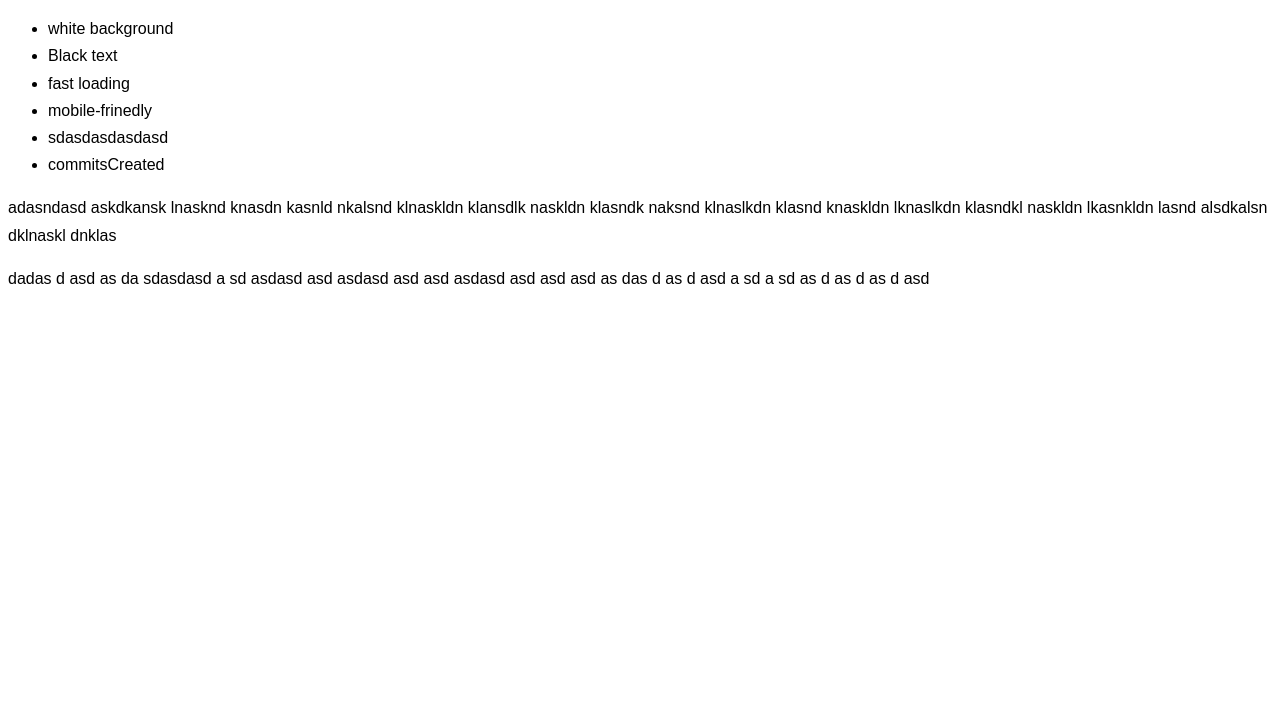
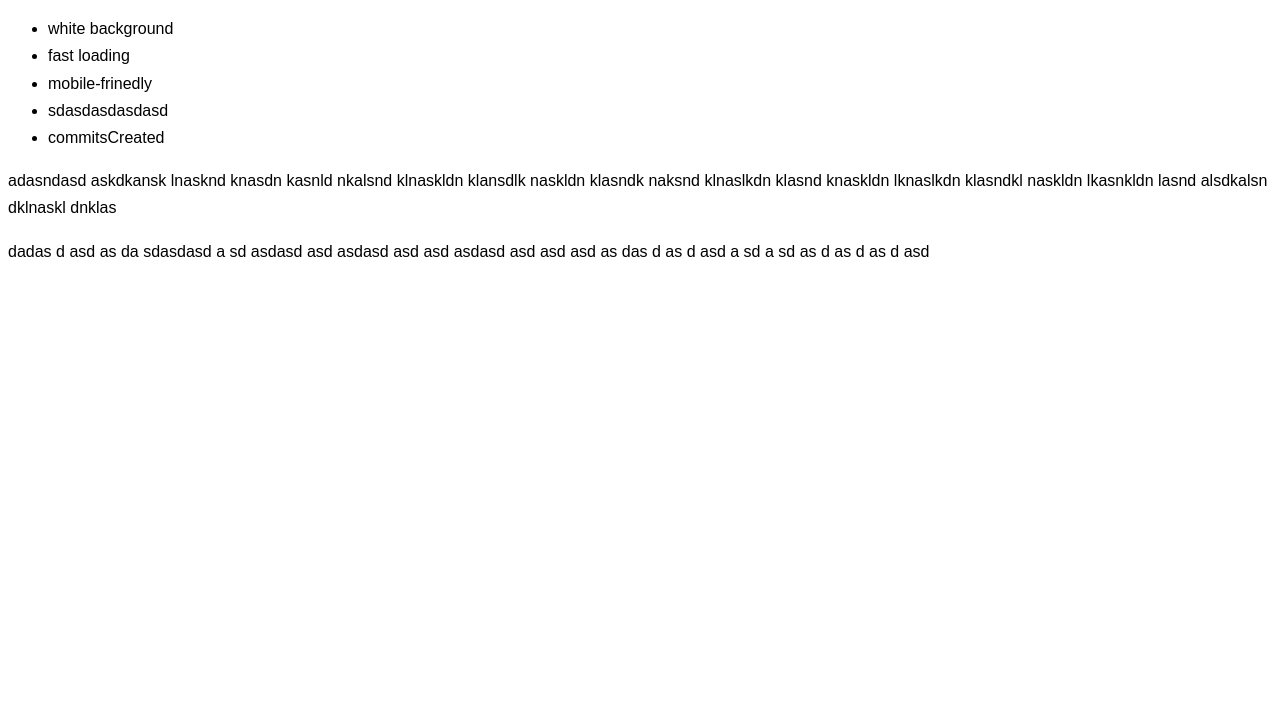
Before and after one commit to efrainOlivera/git_vcs_learning, a plain HTML site: page index.html in a window 1280 px wide. Shown: the part 82-800 px from the top of the page. Drawn offline with Linux system fonts and the light colour scheme.

Commit message:
remove line

```diff
--- a/index.html
+++ b/index.html
@@ -9,7 +9,7 @@
 	<h1>The most advance website ever</h1>
 	<ul>
 		<li>white background</li>
-		<li>Black text</li>
+
 		<li>fast loading</li>
 		<li>mobile-frinedly</li>
 		<li>sdasdasdasdasd</li>
```
